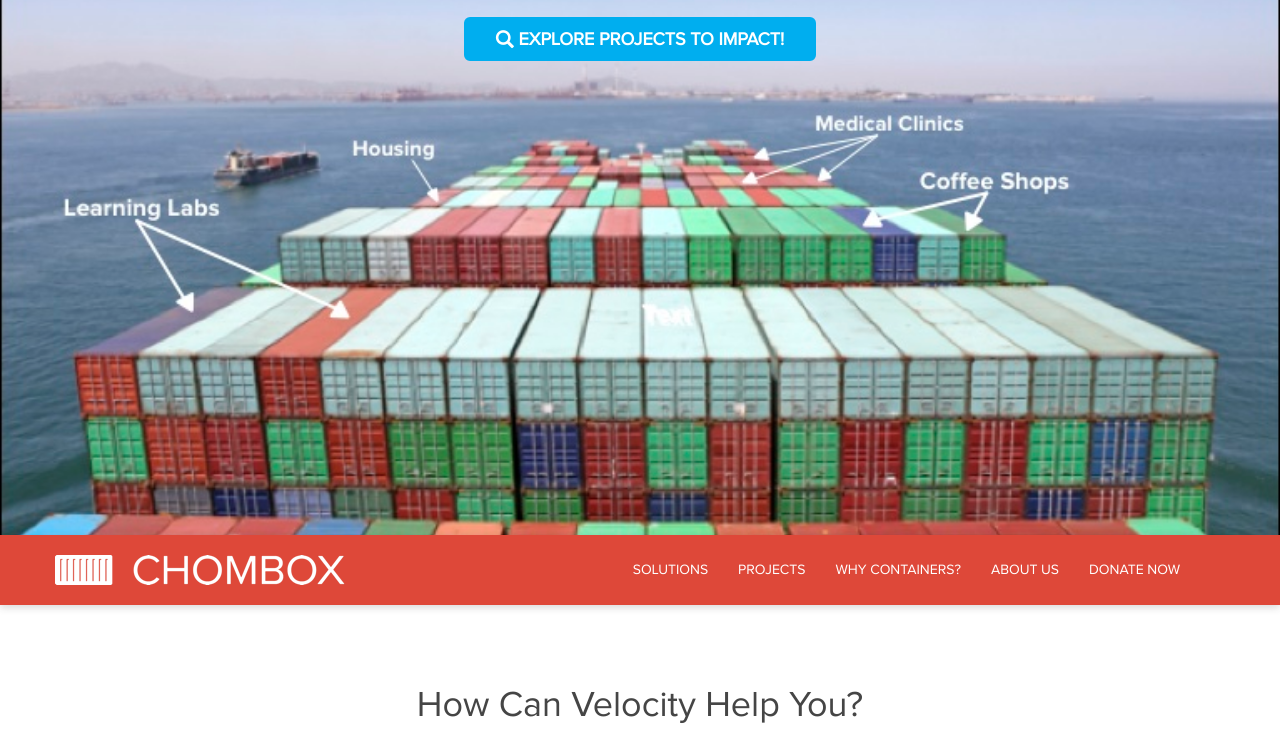
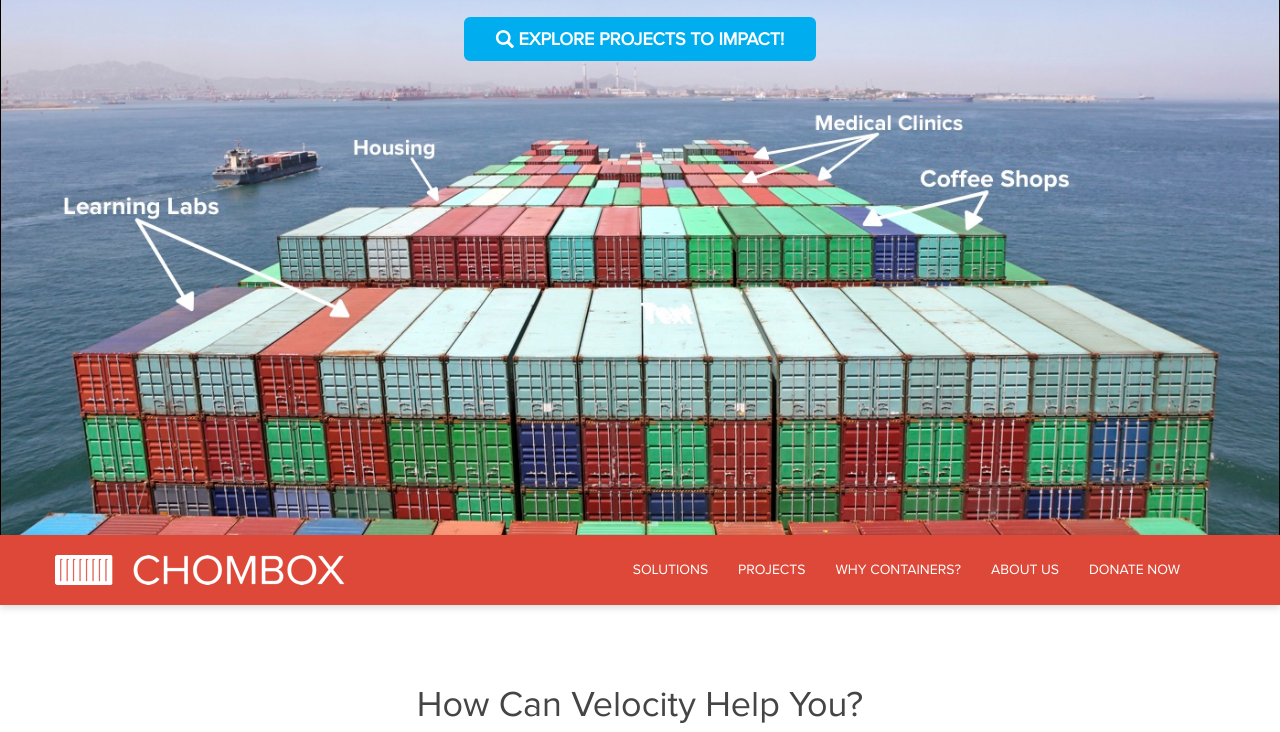
Before and after one commit to chomboxkenya/chomboxkenya.github.io, a plain HTML site: page index.html in a window 1280 px wide. Shown: the part 265-997 px from the top of the page. Drawn offline with nearby package versions, Linux system fonts and the light colour scheme; a script that the page names is missing.

Commit message:
working backwards

```diff
--- a/css/mobilefirst.css
+++ b/css/mobilefirst.css
@@ -80,12 +80,12 @@ body {
     width: 100%;
     padding: 0;
     height: 100%;
+    background: url("../images/freightertop_1400.jpg") no-repeat top center;
     background-attachment: fixed;
-    background: url("../images/freightertop_767.jpg") no-repeat top center;
-    -webkit-background-size: cover;
-    -moz-background-size: cover;
-    -o-background-size: cover;
-    background-size: cover;
+    -webkit-background-size: 100% auto;
+    -moz-background-size: 100% auto;
+    -o-background-size: 100% auto;
+    background-size: 100% auto;
 }
 
 #intro .intro-body .logo > h1 {
```
